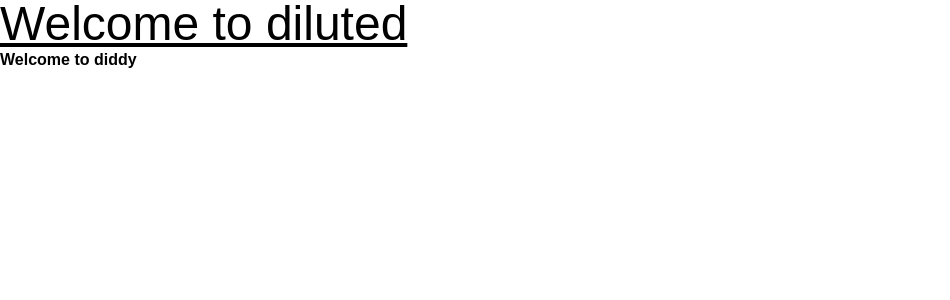
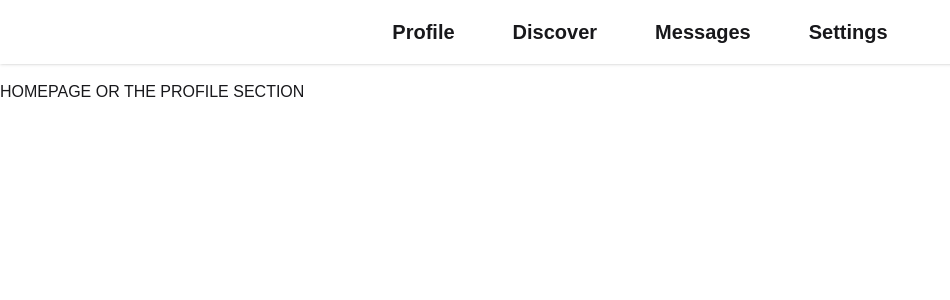
Before and after one commit to edwin-lin777/diluted, a Next.js app: page / in a window 1280 px wide. Shown: the top 300 px of the page, without its empty margins (0-950 px from the left). Built offline with nearby package versions, Linux system fonts and the light colour scheme.

Commit message:
added navbar

```diff
--- /dev/null
+++ b/app/discover/page.tsx
@@ -0,0 +1,11 @@
+import React from 'react'
+import Navbar from '@/components/Navbar'
+const Discover = () => {
+  return (
+    <div>Discover Page
+        <Navbar/>
+    </div>
+  )
+}
+
+export default Discover
--- a/app/globals.css
+++ b/app/globals.css
@@ -1,5 +1,6 @@
 @import "tailwindcss";
 
+@plugin "daisyui";
 :root {
   --background: #ffffff;
 }
--- /dev/null
+++ b/app/messages/page.tsx
@@ -0,0 +1,11 @@
+import React from 'react'
+import Navbar from '@/components/Navbar'
+const Messages = () => {
+  return (
+    <div>Messages page
+        <Navbar/>
+    </div>
+  )
+}
+
+export default Messages
--- a/app/page.tsx
+++ b/app/page.tsx
@@ -1,12 +1,11 @@
-
-
+import Navbar from "../components/Navbar";
 const page = () => {
   return (
     <div>
-      <div className="underline text-5xl ">Welcome to diluted</div>
-      <div className='font-extrabold'>Welcome to diddy</div>
+      <Navbar />
+      <div className="pt-20"> <p>HOMEPAGE OR THE PROFILE SECTION</p></div>
     </div>
-  )
-}
+  );
+};
 
-export default page
+export default page;
--- /dev/null
+++ b/app/settings/page.tsx
@@ -0,0 +1,12 @@
+import React from "react";
+import Navbar from "@/components/Navbar";
+const Settings = () => {
+  return (
+    <div>
+      Settingspage
+      <Navbar />
+    </div>
+  );
+};
+
+export default Settings;
--- /dev/null
+++ b/components/Navbar.tsx
@@ -0,0 +1,29 @@
+import Link from "next/link";
+export default function Navbar() {
+  return (
+    <div className="navbar bg-base-100 shadow-sm flex  justify-center fixed top-0 z-100">
+      <ul className="flex gap-6">
+        <li>
+          <Link href="/" className="btn btn-ghost text-xl">
+            Profile
+          </Link>
+        </li>
+        <li>
+          <Link href="/discover" className="btn btn-ghost text-xl">
+            Discover
+          </Link>
+        </li>
+        <li>
+          <Link href="/messages" className="btn btn-ghost text-xl">
+            Messages
+          </Link>
+        </li>
+        <li>
+          <Link href="/settings" className="btn btn-ghost text-xl">
+            Settings
+          </Link>
+        </li>
+      </ul>
+    </div>
+  );
+}
```
Also changed, not shown: package.json (+7 -6 lines), 1 other file (tests, documents, lock files or other folders).
